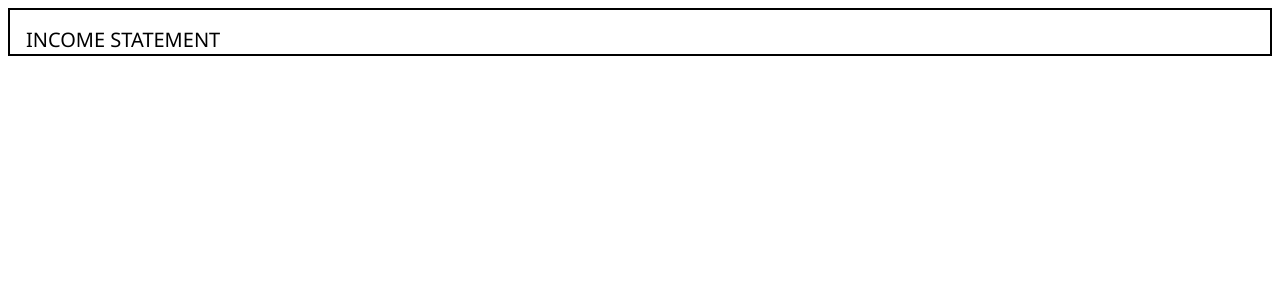
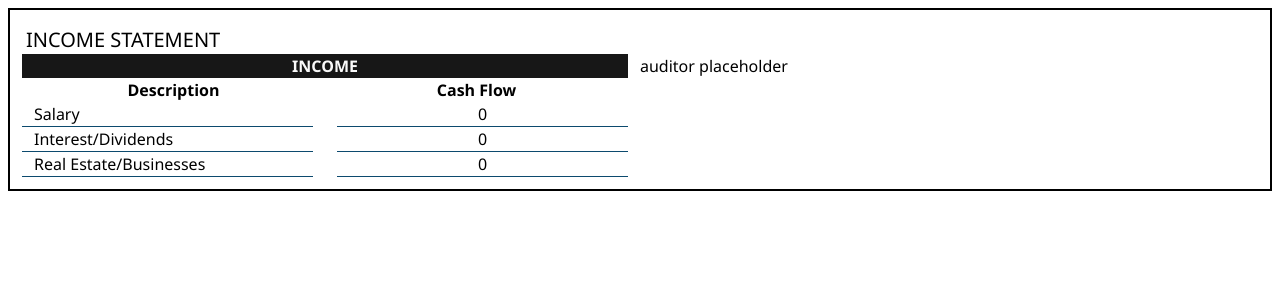
Before and after one commit to crypt096/richdad-financial-statement, a Vue app in the folder frontend/: page / in a window 1280 px wide. Shown: the top 300 px of the page. Built offline with nearby package versions, Linux system fonts and the light colour scheme.

Commit message:
Update IncomeStatementLayout.vue

```diff
--- a/frontend/src/components/IncomeStatementLayout.vue
+++ b/frontend/src/components/IncomeStatementLayout.vue
@@ -12,7 +12,16 @@
   <auditor></auditor> -->
   <div class="m-2 border-2 border-black">
     <div class="pt-4 pl-4 text-xl font-medium uppercase">Income Statement</div>
-    <!-- <income></income> -->
+
+    <div class="flex flex-row">
+      <div class="income w-max flex-1">
+        <income></income>
+      </div>
+      <div class="auditor w-max flex-1">
+        <!-- Auditor code here -->
+        auditor placeholder
+      </div>
+    </div>
   </div>
 </template>
 
```
